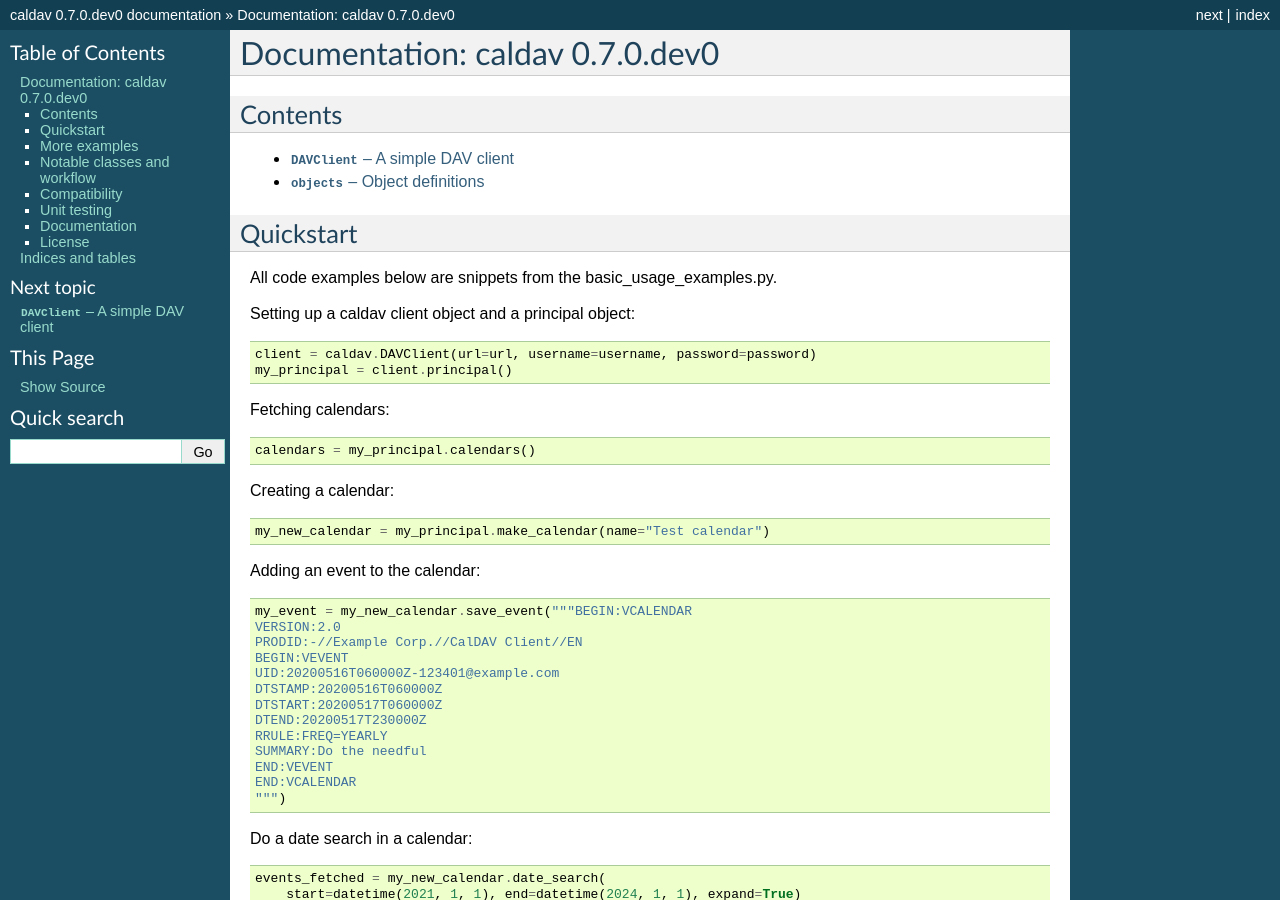
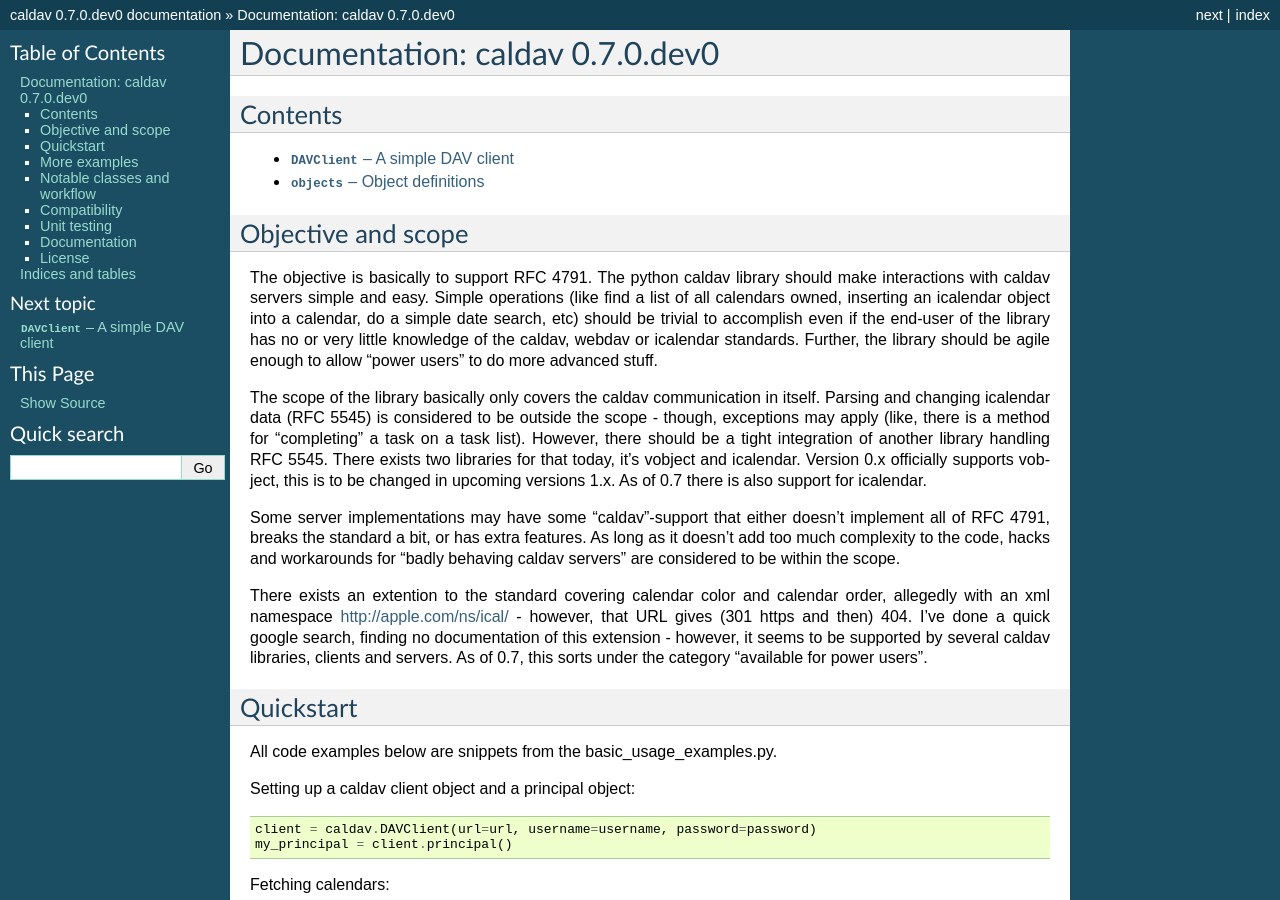
Before and after one commit to python-caldav/caldav, a Sphinx documentation site: the page built from docs/source/index.rst, in a window 1280 px wide and 900 px high. Built offline with Sphinx 7.4.7, drawn with Linux system fonts in a browser that asks for light colours; some of the changed text lies outside the part shown.

```diff
--- a/docs/source/index.rst
+++ b/docs/source/index.rst
@@ -15,6 +15,42 @@
 
    caldav/davclient
    caldav/objects
+
+Objective and scope
+===================
+
+The objective is basically to support RFC 4791.  The python caldav
+library should make interactions with caldav servers simple and easy.
+Simple operations (like find a list of all calendars owned, inserting
+an icalendar object into a calendar, do a simple date search, etc)
+should be trivial to accomplish even if the end-user of the library
+has no or very little knowledge of the caldav, webdav or icalendar
+standards.  Further, the library should be agile enough to allow
+"power users" to do more advanced stuff.
+
+The scope of the library basically only covers the caldav
+communication in itself.  Parsing and changing icalendar data
+(RFC 5545) is considered to be outside the scope - though, exceptions
+may apply (like, there is a method for "completing" a task on a task
+list).  However, there should be a tight integration of another
+library handling RFC 5545.  There exists two libraries for that today,
+it's vobject and icalendar.  Version 0.x officially supports vobject,
+this is to be changed in upcoming versions 1.x.  As of 0.7 there is also
+support for icalendar.
+
+Some server implementations may have some "caldav"-support that either
+doesn't implement all of RFC 4791, breaks the standard a bit, or has
+extra features.  As long as it doesn't add too much complexity to the
+code, hacks and workarounds for "badly behaving caldav servers" are
+considered to be within the scope.
+
+There exists an extention to the standard covering calendar color and
+calendar order, allegedly with an xml namespace
+http://apple.com/ns/ical/ - however, that URL gives (301 https and
+then) 404.  I've done a quick google search, finding no documentation
+of this extension - however, it seems to be supported by several
+caldav libraries, clients and servers.  As of 0.7, this sorts under
+the category "available for power users".
 
 Quickstart
 ==========
@@ -140,7 +176,7 @@
 More examples
 =============
 
-Check the examples folder, particularly `basic examples <https://github.com/python-caldav/caldav/blob/master/examples/basic_usage_examples.py>`_.  The `test code <https://github.com/python-caldav/caldav/blob/master/tests/test_caldav.py>`_ also covers lots of stuff, though it's not much optimized for readability.  Tobias Brox is also working on a `command line interface <https://github.com/tobixen/calendar-cli>`_  built around the caldav library.
+Check the examples folder, particularly `basic examples <https://github.com/python-caldav/caldav/blob/master/examples/basic_usage_examples.py>`_.  The `test code <https://github.com/python-caldav/caldav/blob/master/tests/test_caldav.py>`_ also covers lots of stuff, though it's not much optimized for readability (at least not as of 2020-05).  Tobias Brox is also working on a `command line interface <https://github.com/tobixen/calendar-cli>`_  built around the caldav library.
 
 Notable classes and workflow
 ============================
```
Also changed, not shown: 4 other files.
